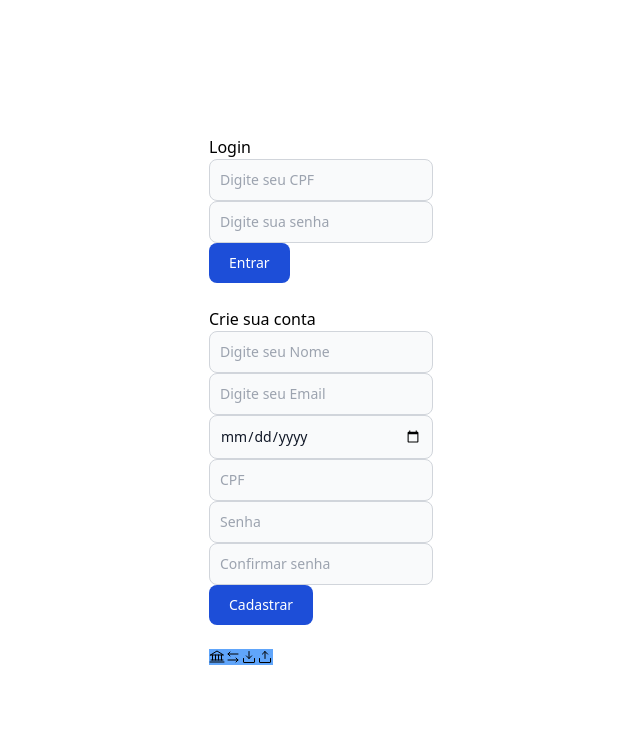
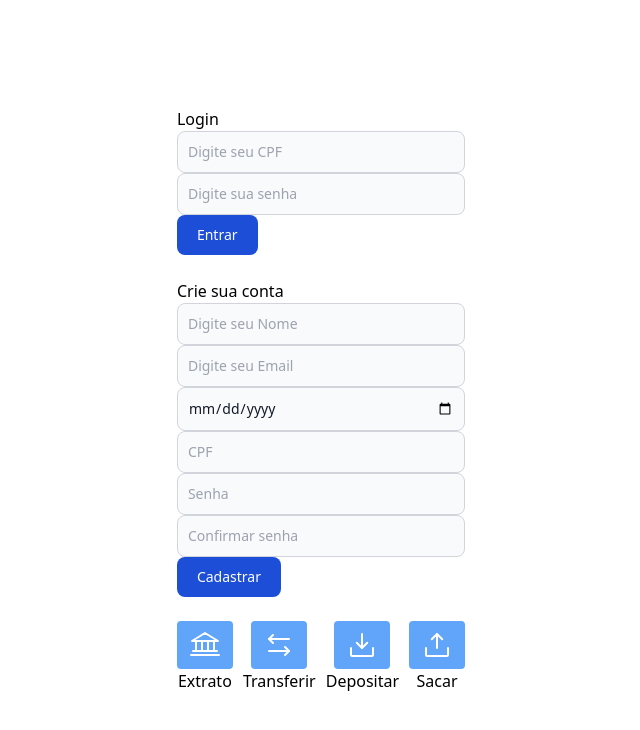
Before and after one commit to AndersonFerreiraAlves007/alpha-bunker, a React (Vite) app in the folder web/: page / in a window 1280 px wide. Shown: the top 730 px of the page, without its empty margins (319-959 px from the left). Built offline with nearby package versions, Linux system fonts and the light colour scheme.

Commit message:
começo da navbar

```diff
--- a/web/src/components/Navbar/index.tsx
+++ b/web/src/components/Navbar/index.tsx
@@ -1,22 +1,34 @@
-import {Bank } from 'phosphor-react'
-import { ArrowsLeftRight} from 'phosphor-react';
-import { DownloadSimple} from 'phosphor-react';
-import { UploadSimple} from 'phosphor-react';
+import { Bank } from 'phosphor-react';
+import { ArrowsLeftRight } from 'phosphor-react';
+import { DownloadSimple } from 'phosphor-react';
+import { UploadSimple } from 'phosphor-react';
 
 const Navbar = () => {
   return (
-    <nav className="navbar flex">
-      <div className="bg-blue-400">
-        <Bank alt="extrato" />
+    <nav className="navbar flex gap-x-2.5 w-71">
+      <div className="flex flex-col justify-center items-center">
+        <div className="bg-blue-400 flex justify-center items-center w-14 h-12 rounded">
+          <Bank size={32} color="white" alt="extrato" />
+        </div>
+        <span>Extrato</span>
       </div>
-      <div className="bg-blue-400">
-        <ArrowsLeftRight alt="transferência" />
+      <div className="flex flex-col justify-center items-center">
+        <div className="bg-blue-400 flex justify-center items-center w-14 h-12 rounded">
+          <ArrowsLeftRight size={32} color="white" alt="transferência" />
+        </div>
+        <span>Transferir</span>
       </div>
-      <div className="bg-blue-400">
-        <DownloadSimple alt="depósito" />
+      <div className="flex flex-col justify-center items-center">
+        <div className="bg-blue-400 flex justify-center items-center w-14 h-12 rounded">
+          <DownloadSimple size={32} color="white" alt="depósito" />
+        </div>
+        <span>Depositar</span>
       </div>
-      <div className="bg-blue-400">
-        <UploadSimple alt="saque" />
+      <div className="flex flex-col justify-center items-center">
+        <div className="bg-blue-400 flex justify-center items-center w-14 h-12 rounded">
+          <UploadSimple size={32} color="white" alt="saque" />
+        </div>
+        <span>Sacar</span>
       </div>
     </nav>
   );
```
